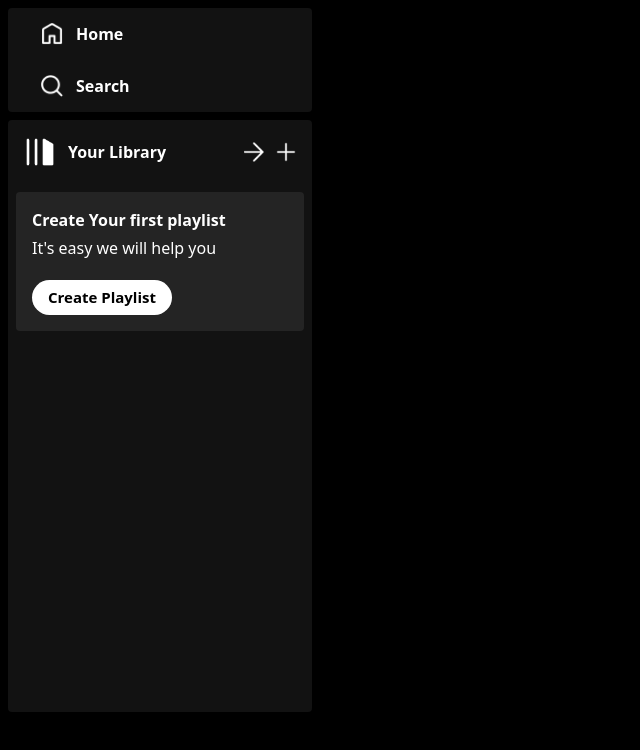
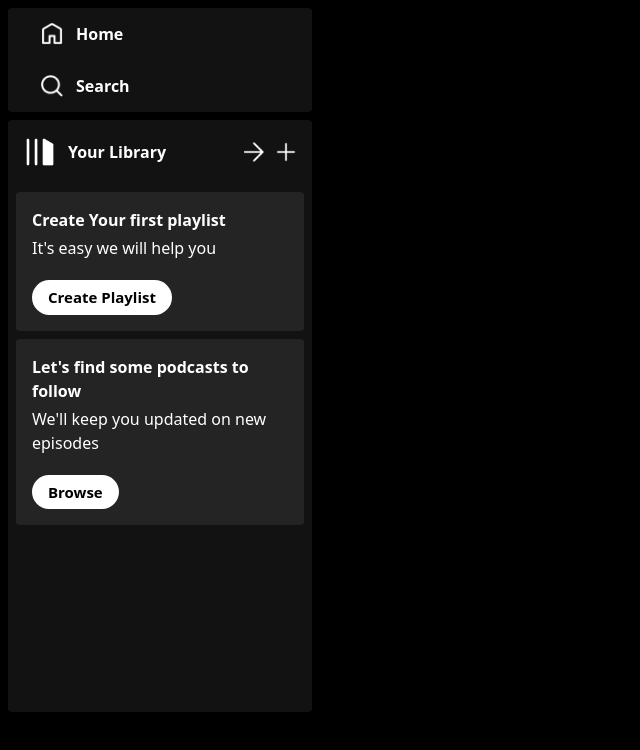
Before and after one commit to rohansinha01/tvplaylists, a React (Vite) app: page / in a window 1280 px wide. Shown: the top 750 px of the page, without its empty margins (0-640 px from the left). Built offline with nearby package versions, Linux system fonts and the light colour scheme.

Commit message:
new button class

```diff
--- a/src/components/Sidebar.jsx
+++ b/src/components/Sidebar.jsx
@@ -29,6 +29,11 @@
                 <p className='font-light'>It&apos;s easy we will help you</p>
                 <button className='px-4 py-1.5 bg-white text-[15px] text-black rounded-full mt-4'>Create Playlist</button>
             </div>
+            <div className='p-4 bg-[#242424] m-2 rounded font-semibold flex flex-col items-start justify-start gap-1 pl-4'>
+                <h1>Let&apos;s find some podcasts to follow</h1>
+                <p className='font-light'>We&apos;ll keep you updated on new episodes</p>
+                <button className='px-4 py-1.5 bg-white text-[15px] text-black rounded-full mt-4'>Browse</button>
+            </div>
         </div>
     </div>
   )
```
